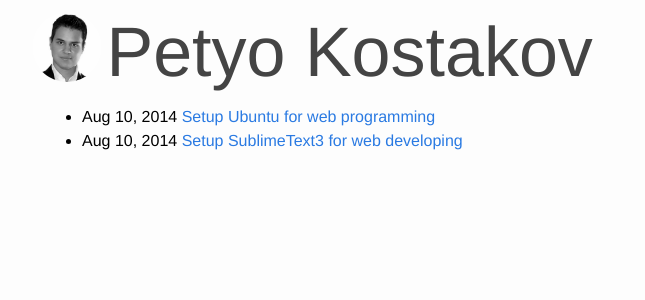
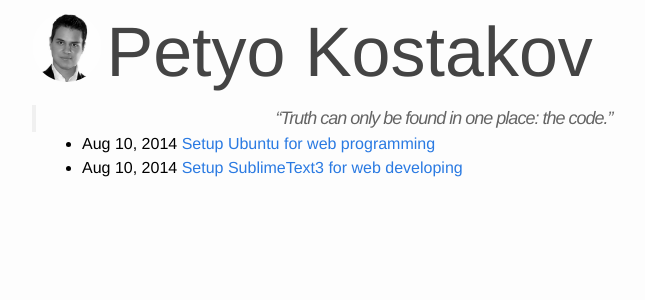
Before and after one commit to PetyoKostakov/PetyoKostakov.github.io, a Jekyll site: the page built from index.html, in a window 1280 px wide. Shown: the top 300 px of the page, without its empty margins (208-853 px from the left). Built offline with Jekyll 4.4.1, drawn with Linux system fonts in a browser that asks for light colours; Markdown is read by kramdown in place of the engine named in the settings.

Commit message:
added quote to header

```diff
--- a/_layouts/default.html
+++ b/_layouts/default.html
@@ -6,8 +6,9 @@
     <header>
       <img src="{{ "/img/avatar.jpg" | prepend: site.baseurl }}" class="avatar inline-block" width="70px" height="70px" >
       <a id="site-title" href="{{ site.baseurl }}/">{{ site.title }}</a>
+      <blockquote>“Truth can only be found in one place: the code.” </blockquote>
     </header>
-    <div class="page-content">
+    <div id="page-content">
       {{ content }}
     </div>
   </div>
--- a/css/main.css
+++ b/css/main.css
@@ -65,6 +65,25 @@ pre {
   display: inline-block;
 }
 
+blockquote {
+  border-left: 4px solid #e8e8e8;
+  padding-left: 20px;
+  font-size: 18px;
+  opacity: .6;
+  letter-spacing: -1px;
+  font-style: italic;
+  margin: 0;
+  text-align: center;
+}
+
+/* header {
+  border-bottom: 1px solid rgb(18, 18, 18);
+  text-align: center;
+}
+
+#page-content {
+  margin-top: 20px;
+} */
 
 /* Site header */
 #site-title {
```
